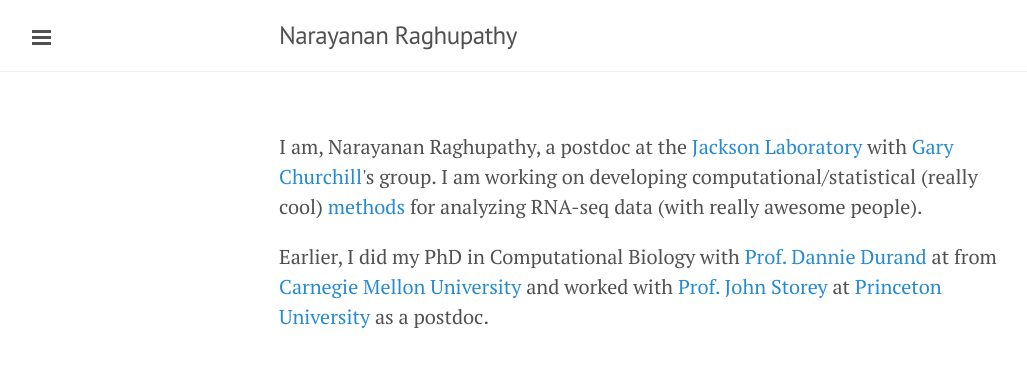
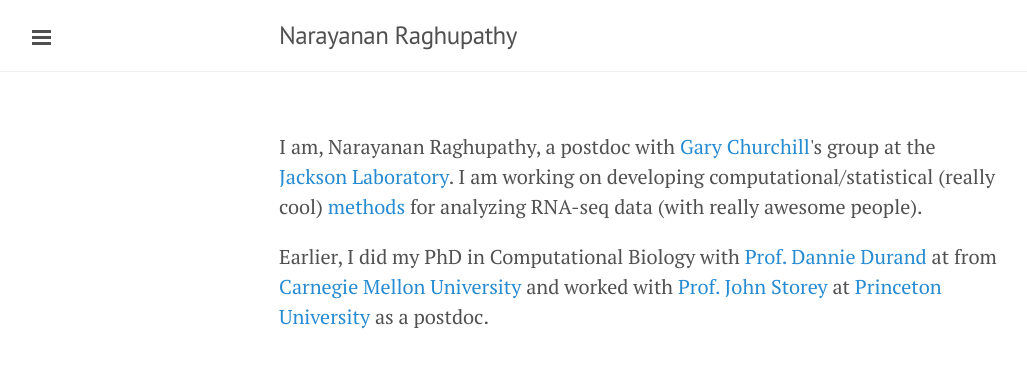
Before and after one commit to narayananr/narayananr.github.io, a Jekyll site: the page built from index.html, in a window 1280 px wide. Shown: the top 368 px of the page, without its empty margins (1-1028 px from the left). Built offline with Jekyll 4.4.1, drawn with Linux system fonts in a browser that asks for light colours; Markdown is read by kramdown in place of the engine named in the settings; the list of posts is cut into pages by our own code.

```diff
--- a/index.html
+++ b/index.html
@@ -2,6 +2,6 @@
 layout: default
 ---
 
-<p>I am, Narayanan Raghupathy, a postdoc at the <a href="http://www.jax.org">Jackson Laboratory</a> with <a href="http://churchill.jax.org">Gary Churchill</a>'s group. I am working on developing computational/statistical (really cool) <a href="http://emase.readthedocs.org/en/latest/">methods</a> for analyzing RNA-seq data (with really awesome people).</p>
+<p>I am, Narayanan Raghupathy, a postdoc with <a href="http://churchill.jax.org">Gary Churchill</a>'s group at the <a href="http://www.jax.org">Jackson Laboratory</a>. I am working on developing computational/statistical (really cool) <a href="http://emase.readthedocs.org/en/latest/">methods</a> for analyzing RNA-seq data (with really awesome people).</p>
 
 <p>Earlier, I did my PhD in Computational Biology with <a href="http://www.cs.cmu.edu/~durand">Prof. Dannie Durand </a> at from <a href="http://www.cmu.edu"> Carnegie Mellon University</a> and worked with <a href="http://www.genomine.org/"> Prof. John Storey</a> at <a href="http://www.princeton.edu">Princeton University</a> as a postdoc.</p>
```
